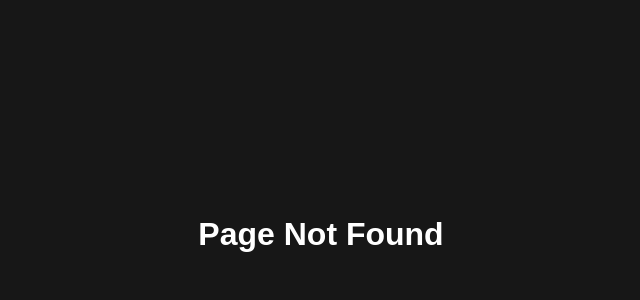
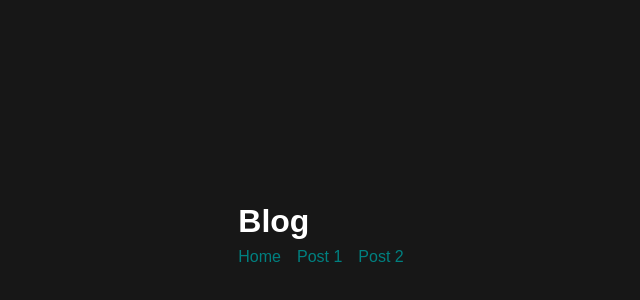
Before and after one commit to foolais/nextjs-tutorial-udemy, a Next.js app: page /blog in a window 1280 px wide. Before the commit this address had no page. Shown: the part 166-466 px from the top of the page, without its empty margins (319-959 px from the left). Built offline with nearby package versions, Linux system fonts and the light colour scheme.

Commit message:
dynamic routes n params

```diff
--- /dev/null
+++ b/app/blog/page.js
@@ -0,0 +1,20 @@
+import Link from "next/link";
+
+export default function Blog() {
+  return (
+    <main>
+      <h1>Blog</h1>
+      <div className="link-container">
+        <p className="link">
+          <Link href="/">Home</Link>
+        </p>
+        <p className="link">
+          <Link href="/blog/post-1">Post 1</Link>
+        </p>
+        <p className="link">
+          <Link href="/blog/post-2">Post 2</Link>
+        </p>
+      </div>
+    </main>
+  );
+}
--- a/app/globals.css
+++ b/app/globals.css
@@ -32,3 +32,13 @@ a {
   color: inherit;
   text-decoration: none;
 }
+
+.link-container {
+  display: flex;
+  gap: 1rem;
+  margin-top: 0.5rem;
+}
+
+.link {
+  color: teal;
+}
```
Also changed, not shown: app/blog/[slug]/page.js (added, +14 -0 lines), app/page.js (+8 -3 lines).
